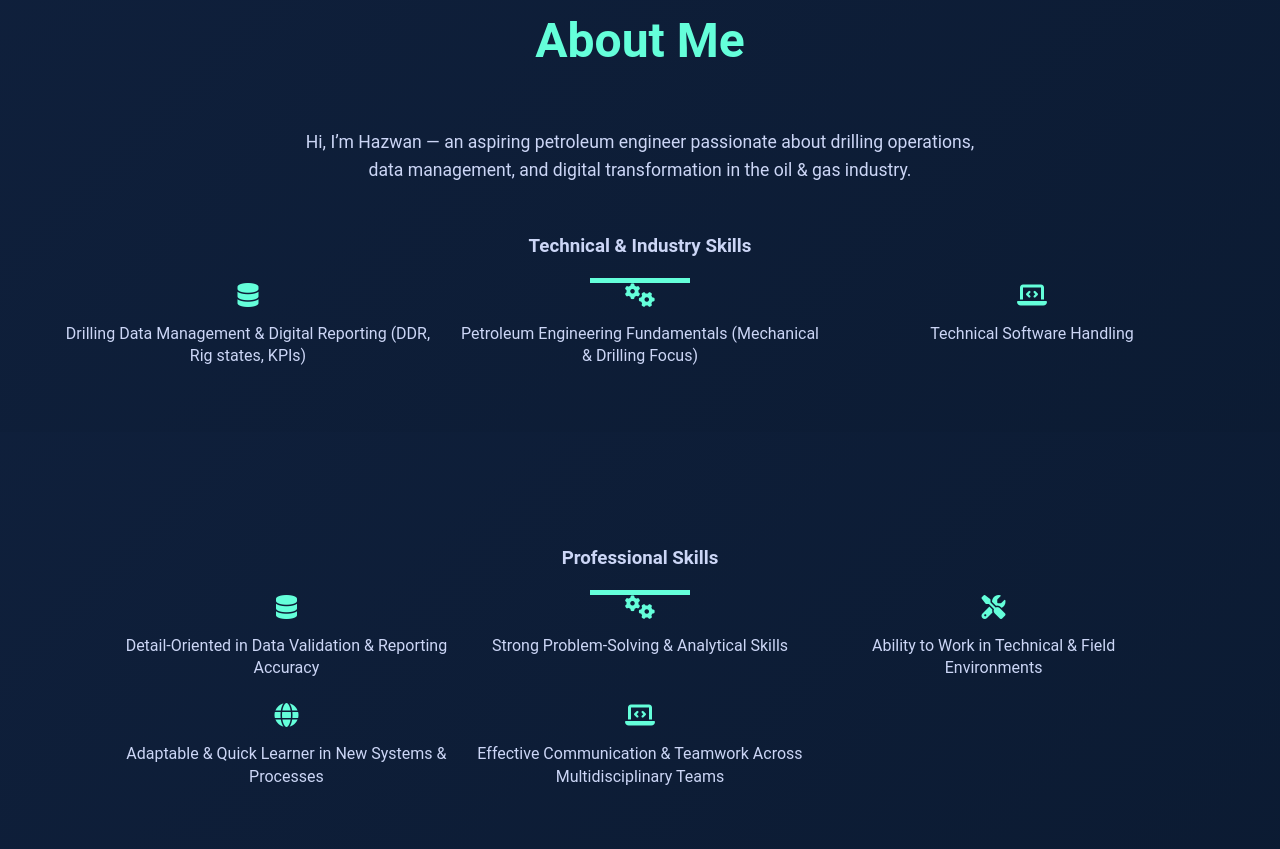
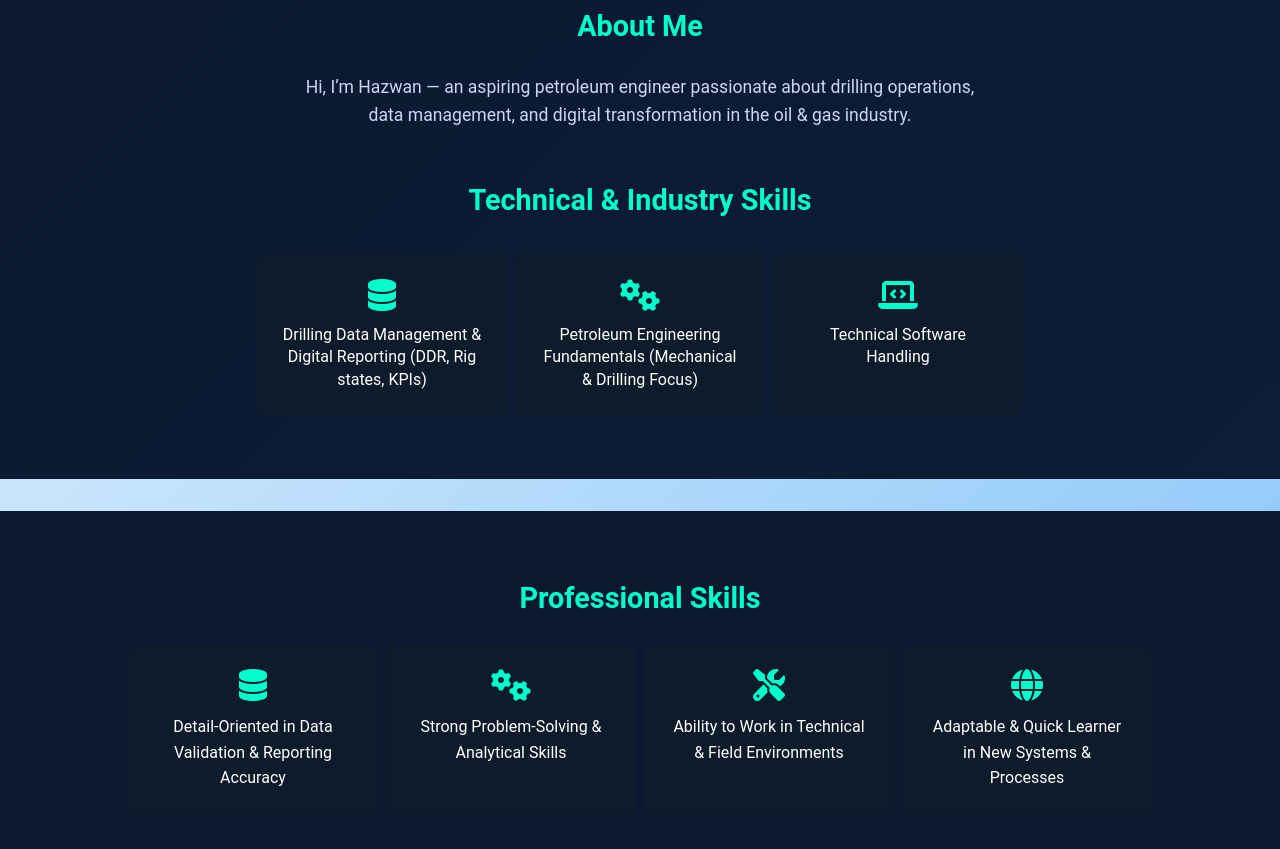
Before and after one commit to Wan21gift/MyJourney, a plain HTML site: page html/index.html in a window 1280 px wide. Shown: the part 984-1833 px from the top of the page. Drawn offline with Linux system fonts and the light colour scheme.

Commit message:
21.9.2025 2.44pm

```diff
--- a/css/index.css
+++ b/css/index.css
@@ -116,28 +116,21 @@ body {
 }
 
   /* Intro Section */
+ /* About / Technical Skills Section */
 .about {
   padding: 4rem 0;
-    background: #0a192f;
+  background: linear-gradient(135deg, #0a192f, #112240, #0a192f);
+  background-size: 400% 400%;
+  animation: gradientMove 15s ease infinite;
   color: #ccd6f6;
   text-align: center;
 }
-  .about {
-    background: linear-gradient(135deg, #0a192f, #112240, #0a192f);
-    background-size: 400% 400%;
-    animation: gradientMove 15s ease infinite;
-  }
-
-  @keyframes gradientMove {
-    0% { background-position: 0% 50%; }
-    50% { background-position: 100% 50%; }
-    100% { background-position: 0% 50%; }
-  }
 
 .about h2 {
-    font-size: 3rem;
-    margin-bottom: 3rem;
-    color: #64ffda;
+  font-size: 1.8rem;
+  margin-bottom: 1.5rem;
+  color: #00ffcc;   /* same as professional */
+  font-weight: bold;
 }
 
 .about-intro {
@@ -147,53 +140,96 @@ body {
   line-height: 1.6;
 }
 
-  .skills-title::after {
-    content: "";
-    display: block;
-    width: 60px;
-    height: 5px;
-    margin: 1rem auto 0 auto;
-    background: #64ffda;
-    animation: expand 2s infinite alternate;
+/* Skill container and cards same as professional */
+.about .skills-container {
+  display: flex;
+  flex-wrap: wrap;
+  justify-content: center;
+  gap: 0.5rem;   /* space between boxes */
+  margin-top: 2rem;
 }
 
-  @keyframes expand {
-    from { width: 20px; opacity: 1 }
-    to { width: 100px; opacity: 1; }
+.about .skill-card {
+  background-color: #0d1b2a;
+  padding: 1.5rem;
+  border-radius: 8px;
+  width: 250px;
+  color: #fff;
+  text-align: center;
+  transition: transform 0.3s ease, box-shadow 0.3s ease;
 }
 
-    .skills-container {
-    display: grid;
-    grid-template-columns: repeat(auto-fit, minmax(250px, 1fr));
-    gap: 1.5rem;
+.about .skill-card:hover {
+  transform: translateY(-8px);
+  box-shadow: 0px 6px 16px rgba(0, 0, 0, 0.4);
 }
 
-  .skill-card {
-    opacity: 0;
-    transform: translateY(30px);
-    transition: all 0.6s ease-in-out;
+.about .skill-card i {
+  font-size: 2rem;
+  color: #00ffcc;
+  margin-bottom: 0.8rem;
 }
 
-  .skill-card.show {
-    opacity: 1;
-    transform: translateY(0);
+.about .skill-card p {
+  font-size: 1rem;
+  line-height: 1.4;
 }
 
-  .skill-card:hover {
-    transform: translateY(-10px) scale(1.05);
-    background: #0f2a4f;
-    box-shadow: 0 8px 16px rgba(0,0,0,0.5);
-  }
-  .skill-card i {
-    color: #64ffda;
-    font-size: 1.5rem;
-    margin-bottom: 1rem;
-    display: block;
+  /* Professional Skill*/
+
+  .professional-skills-section {
+    padding: 4rem 0;
+    background: #0a192f;
+    color: #ccd6f6;
+    text-align: center;
   }
 
-  .skill-card p {
-    font-size: 1rem;
-    line-height: 1.4;
+  .professional-skills-section .skills-container {
+    display: flex;
+    flex-wrap: wrap;
+    justify-content: center;
+    gap: 0; /* Changed from 0.5rem to 0 to remove horizontal gap */
+  }
+
+  .professional-skills-section {
+  text-align: center;
+  margin-top: 2rem;   /* controls gap from Technical Skills */
+  margin-bottom: 2rem;
+}
+
+.professional-skills-section h2 {
+  font-size: 1.8rem;
+  margin-bottom: 1.5rem;
+  color: #00ffcc;   /* match your theme */
+  font-weight: bold;
+}
+
+.professional-skills-section .skills-container {
+  display: flex;
+  flex-wrap: wrap;
+  justify-content: center;
+  gap: 0.5rem;   /* space between boxes */
+}
+
+.professional-skills-section .skill-box {
+  background-color: #0d1b2a;
+  padding: 1.5rem;
+  border-radius: 8px;
+  width: 250px;
+  color: #fff;
+  text-align: center;
+  transition: transform 0.3s ease, box-shadow 0.3s ease;
+}
+
+.professional-skills-section .skill-box:hover {
+  transform: translateY(-8px);
+  box-shadow: 0px 6px 16px rgba(0, 0, 0, 0.4);
+}
+
+.professional-skills-section .skill-box i {
+  font-size: 2rem;
+  color: #00ffcc;
+  margin-bottom: 0.8rem;
 }
 
 
--- a/html/index.html
+++ b/html/index.html
@@ -42,7 +42,6 @@
   </section>
 
   <!-- Intro Section -->
-
 <section class="about" id="about">
   <div class="container">
     <h2>About Me</h2>
@@ -51,7 +50,7 @@
       data management, and digital transformation in the oil & gas industry.
     </p>
 
-    <h3 class="skills-title">Technical & Industry Skills</h3>
+    <h2 class="skills-title">Technical & Industry Skills</h2>
 
     <div class="skills-container">
       <!-- Skill Item -->
@@ -69,50 +68,32 @@
         <i class="fas fa-laptop-code"></i>
         <p>Technical Software Handling</p>
       </div>
-
             <!-- 🔥 Add more skill-cards here whenever you want -->
           </div>
         </div>
       </section>
 
-      <section class="about" id="about">
-        <div class="container">
-          <p class="about-intro">
-
-      <div class="container">
-        <p class="about-intro">
-        <h3 class="skills-title">Professional Skills</h3>
-
+      <section class="professional-skills-section">
+        <h2>Professional Skills</h2>
         <div class="skills-container">
-          <!-- Skill Item -->
-          <div class="skill-card">
+          <div class="skill-box">
             <i class="fas fa-database"></i>
             <p>Detail-Oriented in Data Validation & Reporting Accuracy</p>
           </div>
-
-          <div class="skill-card">
+          <div class="skill-box">
             <i class="fas fa-cogs"></i>
             <p>Strong Problem-Solving & Analytical Skills</p>
           </div>
-
-          <div class="skill-card">
+          <div class="skill-box">
             <i class="fas fa-tools"></i>
             <p>Ability to Work in Technical & Field Environments</p>
           </div>
-
-          <div class="skill-card">
+          <div class="skill-box">
             <i class="fas fa-globe"></i>
             <p>Adaptable & Quick Learner in New Systems & Processes</p>
           </div>
-
-          <div class="skill-card">
-            <i class="fas fa-laptop-code"></i>
-            <p>Effective Communication & Teamwork Across Multidisciplinary Teams</p>
-          </div>
-
         </div>
-      </div>
-    </section>
+      </section>
 
     <script>
       const cards = document.querySelectorAll('.skill-card');
```
Lines whose indentation alone changed are shown as unchanged.
